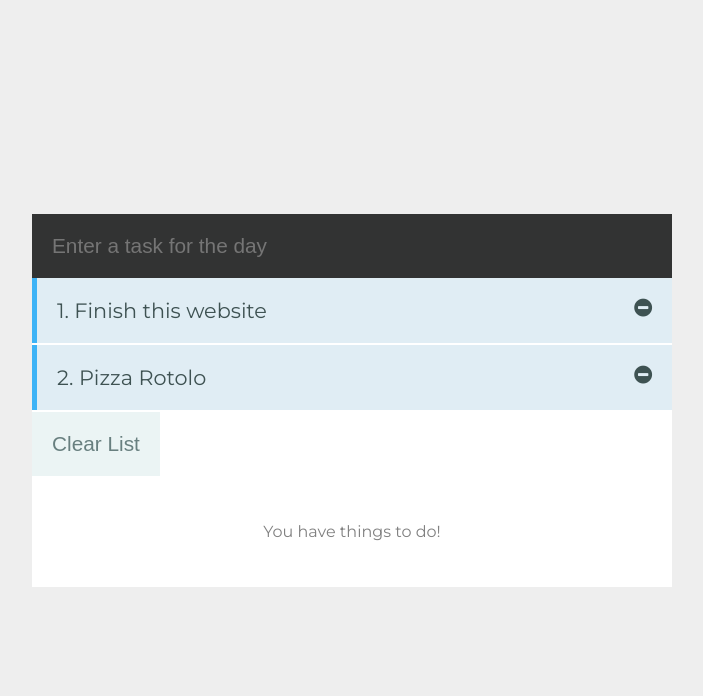
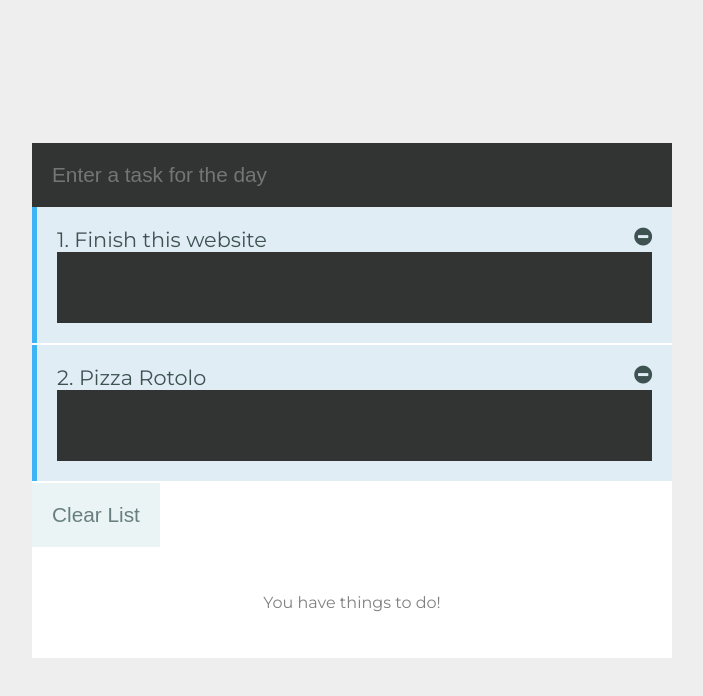
Before and after one commit to SvenOtt/Vue.Js-ToDo-List, a Vue app: page / in a window 1280 px wide. Shown: the top 696 px of the page, without its empty margins (288-991 px from the left). Built offline with nearby package versions, Linux system fonts and the light colour scheme.

Commit message:
- Variable clicktoEdit und Methode changeC2E implementiert, funktioniert jedoch nicht
=> nicht feierbar

```diff
--- a/src/components/ToDo.vue
+++ b/src/components/ToDo.vue
@@ -15,10 +15,12 @@
        {{ index + 1 }}. {{ tro }}
          <i  class = "fa fa-minus-circle" v-on:click="remove(index)">
         </i>
+      <input id="edit" type="text" v-bind:style="{visibility: clickToEdit}" v-on:mouseover="changeC2E(clickToEdit)">
 
       </li>
 
    <button @click="clear()">Clear List</button>
+
 
   <p v-if="isEmpty">You have things to do!</p>
   <p v-else>You have nothing to do.</p>
@@ -38,12 +40,17 @@ export default {
   data() {
     return {
 
+      clickToEdit: 'visible',
       todo: '',
       todos: ["Finish this website", "Pizza Rotolo"],
 
     }
   },
   methods: {
+    changeC2E(clickToEdit){
+      this.clickToEdit.style.visibilty = hidden;
+
+    },
     addToArray(todo) {
 
         if (todo.length >= 3) {
```
